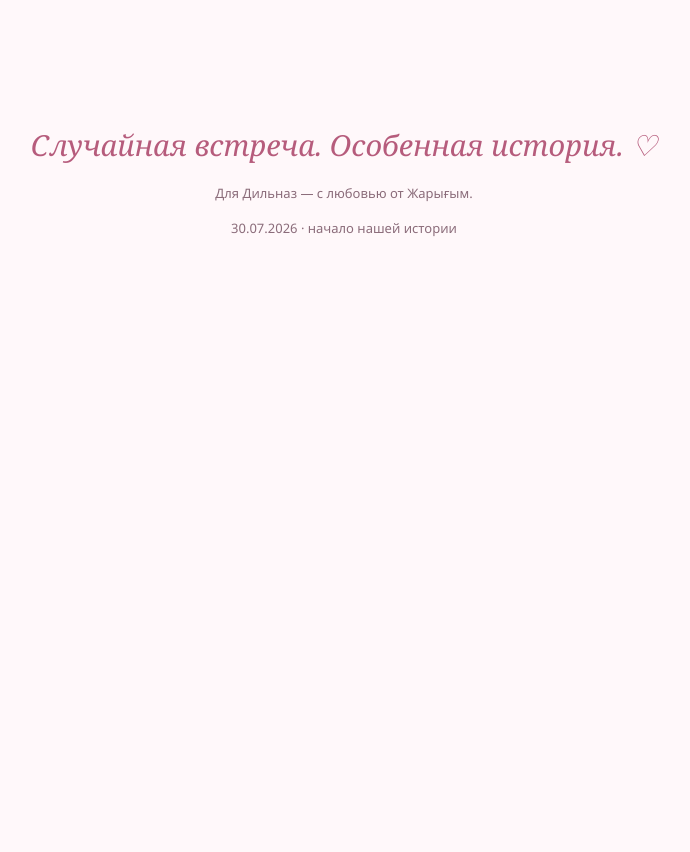
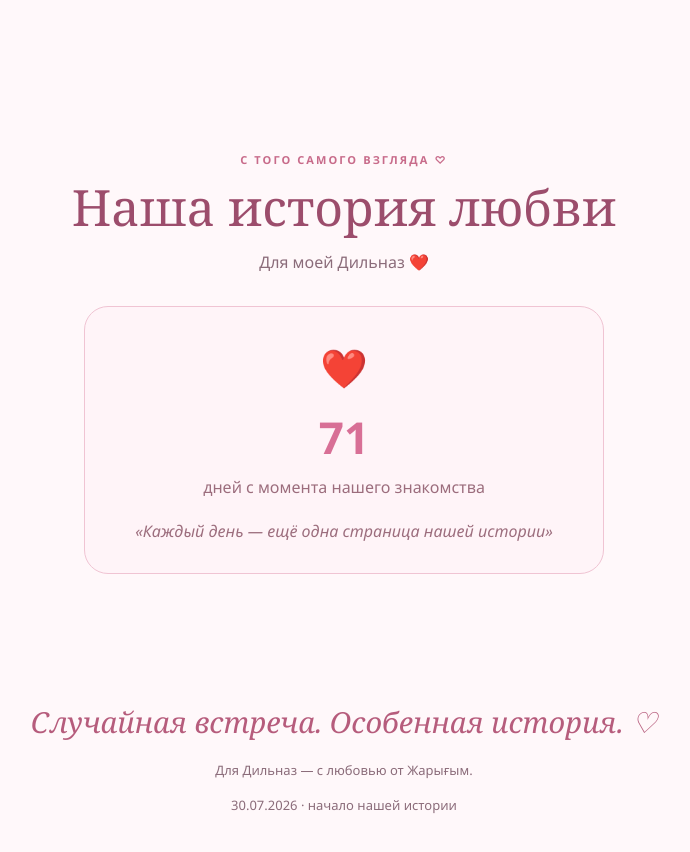
Before and after one commit to captenb1997/github.io, a plain HTML site: page index.html in a window 1280 px wide. Shown: the part 4317-5169 px from the top of the page, without its empty margins (296-986 px from the left). Before the commit the page ends 4601 px from the top, so only its background shows below. Drawn offline with Linux system fonts and the light colour scheme.

Commit message:
Update index.html

```diff
--- a/index.html
+++ b/index.html
@@ -114,6 +114,23 @@ footer{text-align:center;padding:34px 0 44px;color:var(--muted);font-size:13px}f
   </div>
 </section>
 
+
+<section class="section wrap" id="love-counter" style="text-align:center">
+  <div class="head">
+    <div class="kicker">С того самого взгляда ♡</div>
+    <h2>Наша история любви</h2>
+    <p class="sub">Для моей Дильназ ❤️</p>
+  </div>
+  <div style="max-width:520px;margin:24px auto;padding:28px 18px;background:#fff4f8;border:1px solid #f0c4d3;border-radius:24px">
+    <div style="font-size:38px">❤️</div>
+    <div id="love-days" style="font-size:44px;font-weight:700;color:#d86f96">—</div>
+    <div style="color:#9c6d7d">дней с момента нашего знакомства</div>
+    <p style="color:#9c6d7d;font-style:italic;margin-bottom:0">
+      «Каждый день — ещё одна страница нашей истории»
+    </p>
+  </div>
+</section>
+
 </main>
 <footer><div class="big">Случайная встреча. Особенная история. ♡</div><p>Для Дильназ — с любовью от Жарығым.</p><span>30.07.2026 · начало нашей истории</span></footer>
 <script>
@@ -129,6 +146,13 @@ document.getElementById('music-toggle').addEventListener('click', () => {
   player.style.display = isHidden ? 'block' : 'none';
   button.textContent = isHidden ? 'Скрыть плеер ♡' : '▶ Наша песня ❤️';
 });
+
+const startDate = new Date(2026, 6, 30);
+const today = new Date();
+today.setHours(0, 0, 0, 0);
+const days = Math.max(0, Math.floor((today - startDate) / 86400000));
+document.getElementById('love-days').textContent = days;
+
 </script>
 </body>
 </html>
```
